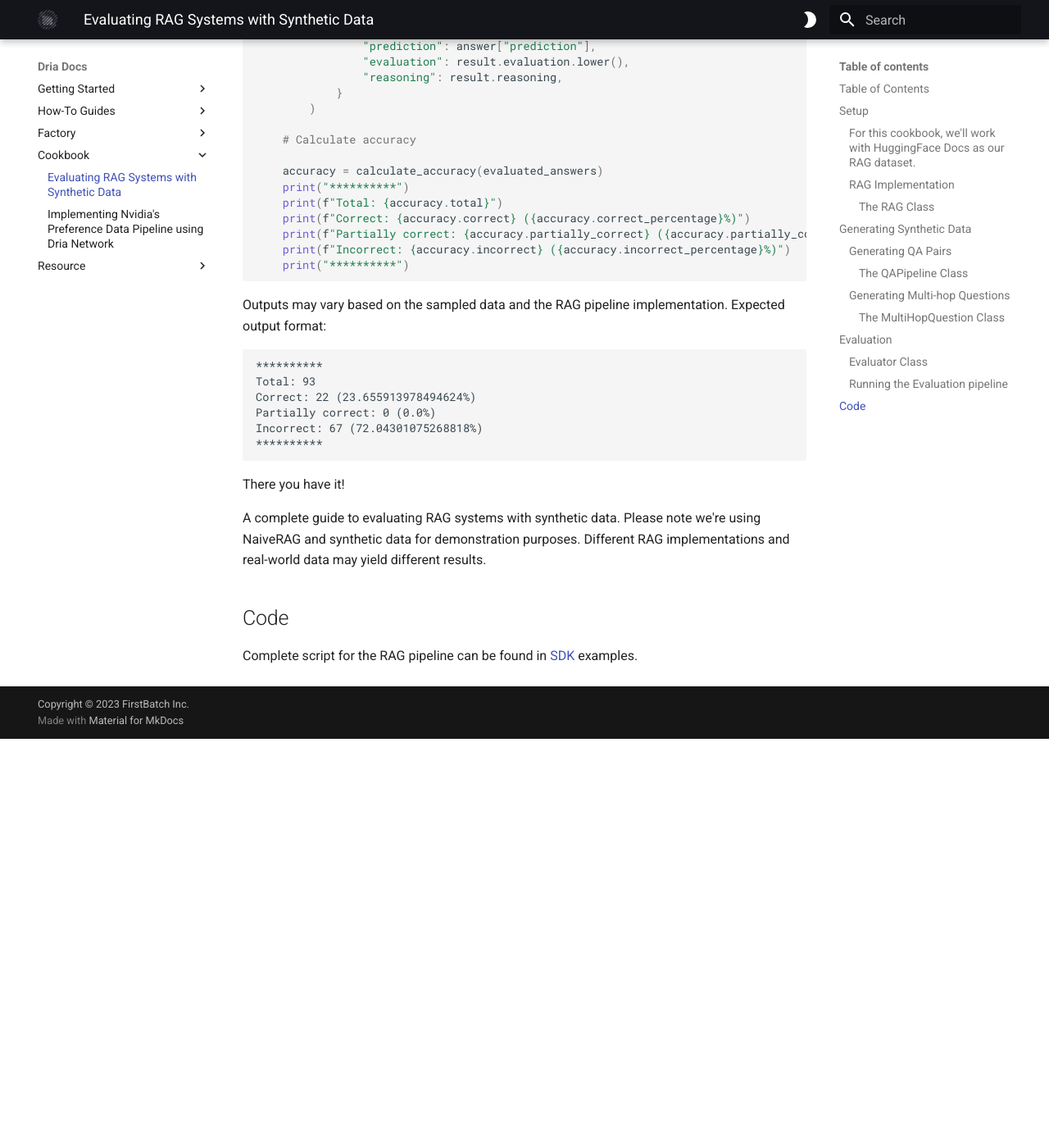
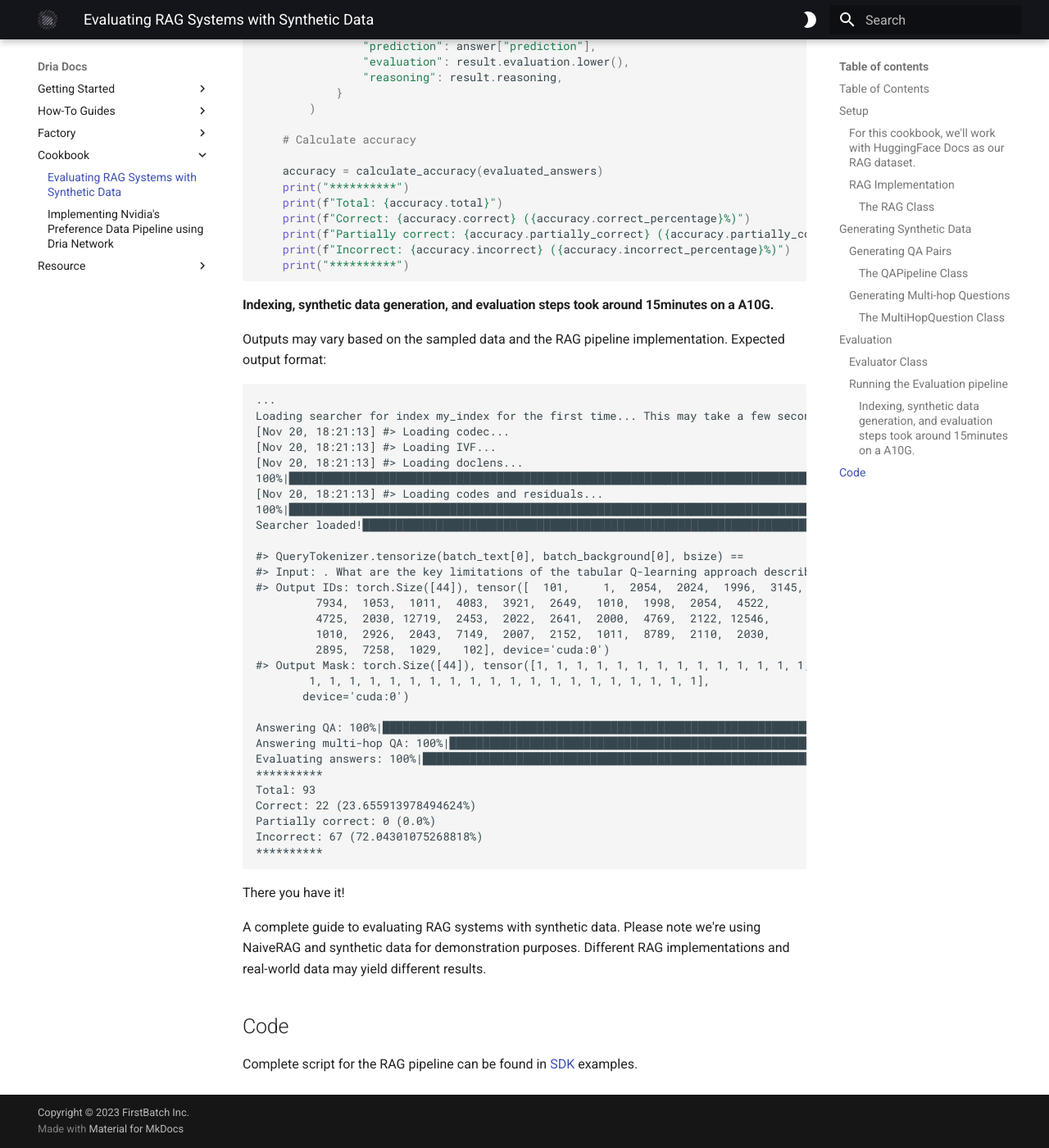
Before and after one commit to firstbatchxyz/dria-blog, an MkDocs documentation site: the page built from docs/cookbook/eval.md, in a window 1280 px wide and 1400 px high, scrolled down 7300 px. Shown: the whole window at 82% size. Built offline with MkDocs 1.6.1 and Material for MkDocs 9.7.7, drawn with Linux system fonts in a browser that asks for light colours; before the commit the page ends 8201 px from its top, so only the background shows below that.

Commit message:
disclaimer

````diff
--- a/docs/cookbook/eval.md
+++ b/docs/cookbook/eval.md
@@ -367,11 +367,36 @@ def main():
 
 ```
 
+#### Indexing, synthetic data generation, and evaluation steps took around 15minutes on a A10G.
 
 Outputs may vary based on the sampled data and the RAG pipeline implementation.
 Expected output format:
 
 ```commandline
+...
+Loading searcher for index my_index for the first time... This may take a few seconds
+[Nov 20, 18:21:13] #> Loading codec...
+[Nov 20, 18:21:13] #> Loading IVF...
+[Nov 20, 18:21:13] #> Loading doclens...
+100%|██████████████████████████████████████████████████████████████████████████████████████████████████████████████████████████████████| 2/2 [00:00<00:00, 2473.06it/s]
+[Nov 20, 18:21:13] #> Loading codes and residuals...                                                                                             | 0/2 [00:00<?, ?it/s]
+100%|████████████████████████████████████████████████████████████████████████████████████████████████████████████████████████████████████| 2/2 [00:00<00:00, 17.42it/s]
+Searcher loaded!█████████████████████████████████████████████████████████████████████████████████████████████████████████████████████████| 2/2 [00:00<00:00, 17.47it/s]
+
+#> QueryTokenizer.tensorize(batch_text[0], batch_background[0], bsize) ==
+#> Input: . What are the key limitations of the tabular Q-learning approach described, and what alternative methods or modifications might be considered to address these limitations, especially when dealing with high-dimensional state or action spaces?,           True,           None
+#> Output IDs: torch.Size([44]), tensor([  101,     1,  2054,  2024,  1996,  3145, 12546,  1997,  1996, 21628,
+         7934,  1053,  1011,  4083,  3921,  2649,  1010,  1998,  2054,  4522,
+         4725,  2030, 12719,  2453,  2022,  2641,  2000,  4769,  2122, 12546,
+         1010,  2926,  2043,  7149,  2007,  2152,  1011,  8789,  2110,  2030,
+         2895,  7258,  1029,   102], device='cuda:0')
+#> Output Mask: torch.Size([44]), tensor([1, 1, 1, 1, 1, 1, 1, 1, 1, 1, 1, 1, 1, 1, 1, 1, 1, 1, 1, 1, 1, 1, 1, 1,
+        1, 1, 1, 1, 1, 1, 1, 1, 1, 1, 1, 1, 1, 1, 1, 1, 1, 1, 1, 1],
+       device='cuda:0')
+
+Answering QA: 100%|████████████████████████████████████████████████████████████████████████████████████████████████████████████████████| 36/36 [02:07<00:00,  3.55s/it]
+Answering multi-hop QA: 100%|██████████████████████████████████████████████████████████████████████████████████████████████████████████| 19/19 [01:48<00:00,  5.73s/it]
+Evaluating answers: 100%|██████████████████████████████████████████████████████████████████████████████████████████████████████████████| 93/93 [02:46<00:00,  1.80s/it]
 **********
 Total: 93
 Correct: 22 (23.655913978494624%)
````
